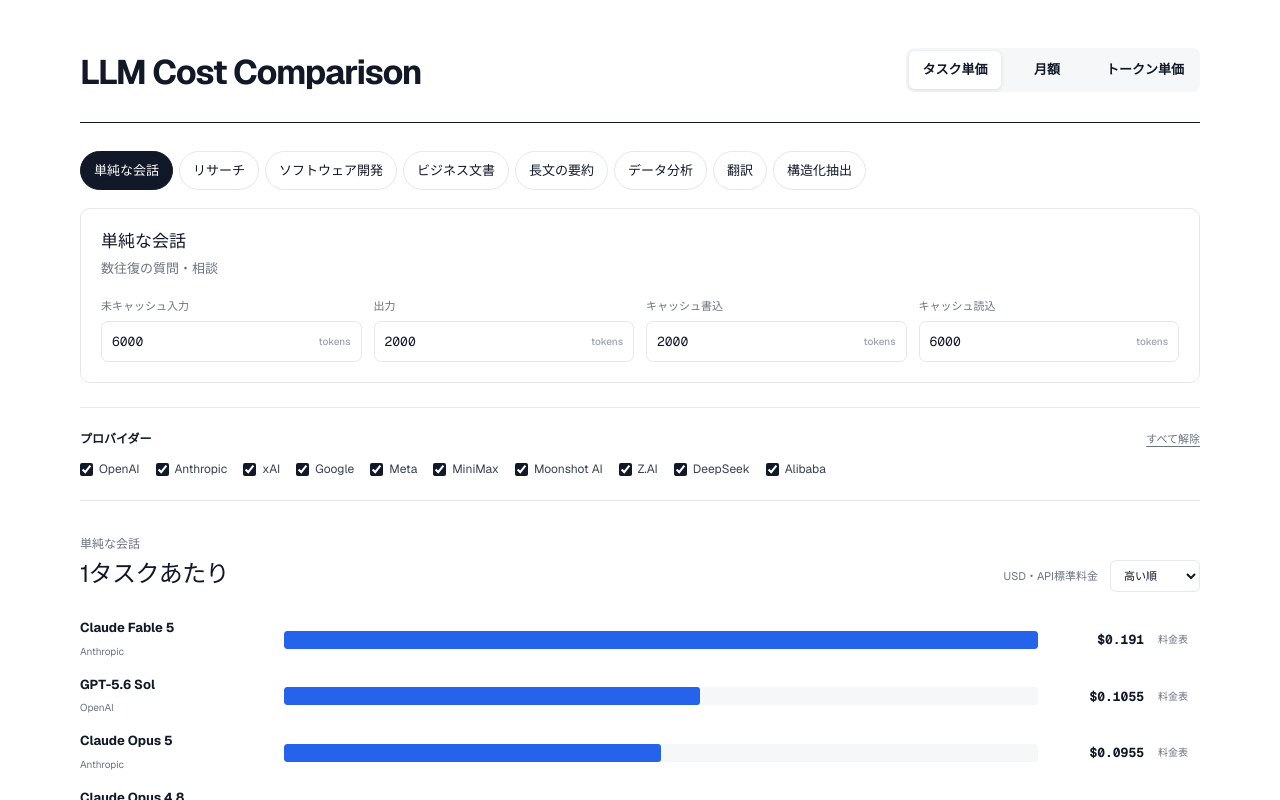
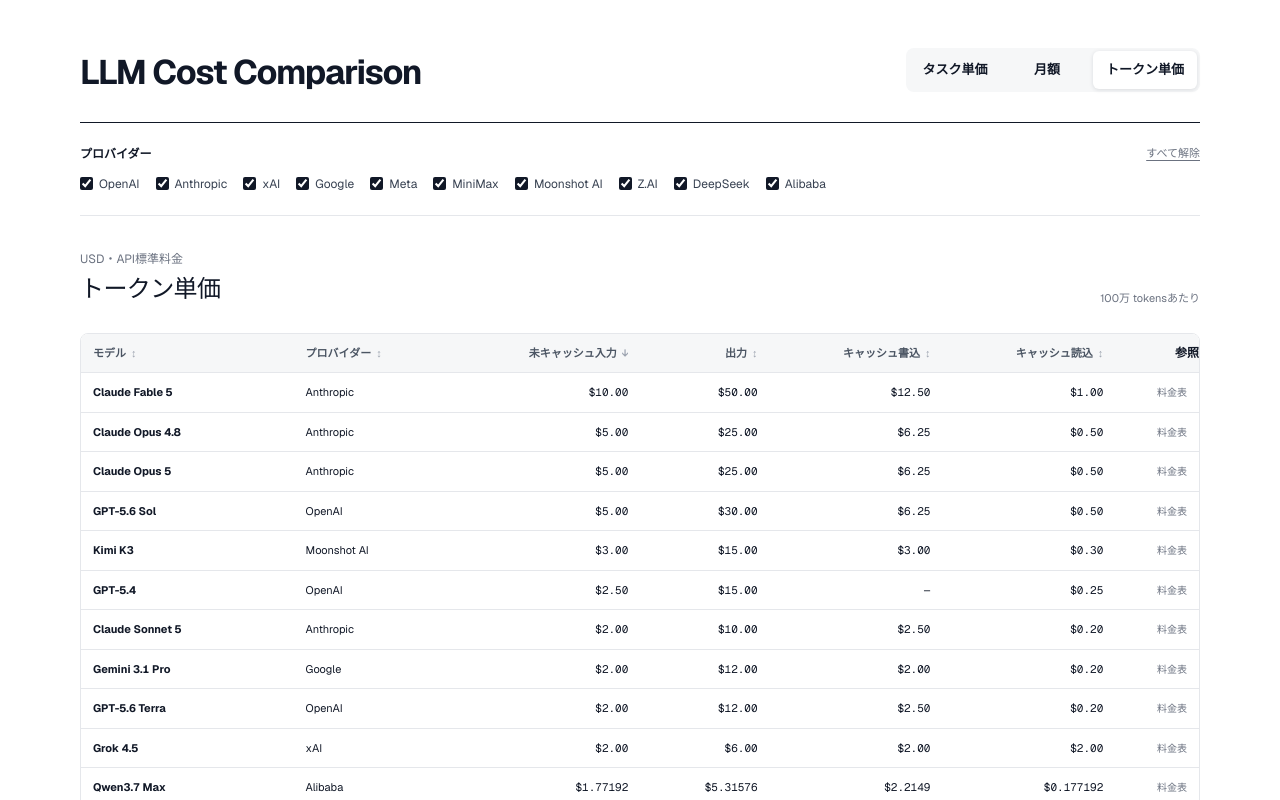
Before and after one commit to kody-takuya/AI-cost-comparison, a Next.js app: page / in a window 1280 px wide. Shown: the top 800 px of the page. Built offline with nearby package versions, Linux system fonts and the light colour scheme.

Commit message:
chore: default to token prices and crawl daily

```diff
--- a/app/CostComparison.tsx
+++ b/app/CostComparison.tsx
@@ -143,7 +143,7 @@
 }
 
 export function CostComparison() {
-  const [mode, setMode] = useState<Mode>("task");
+  const [mode, setMode] = useState<Mode>("tokens");
   const [sortDirection, setSortDirection] = useState<"asc" | "desc">("desc");
   const [rateSortKey, setRateSortKey] = useState<RateSortKey>("input");
   const [rateSortDirection, setRateSortDirection] = useState<"asc" | "desc">(
```
Also changed, not shown: 1 other file (tests, documents, lock files or other folders).
